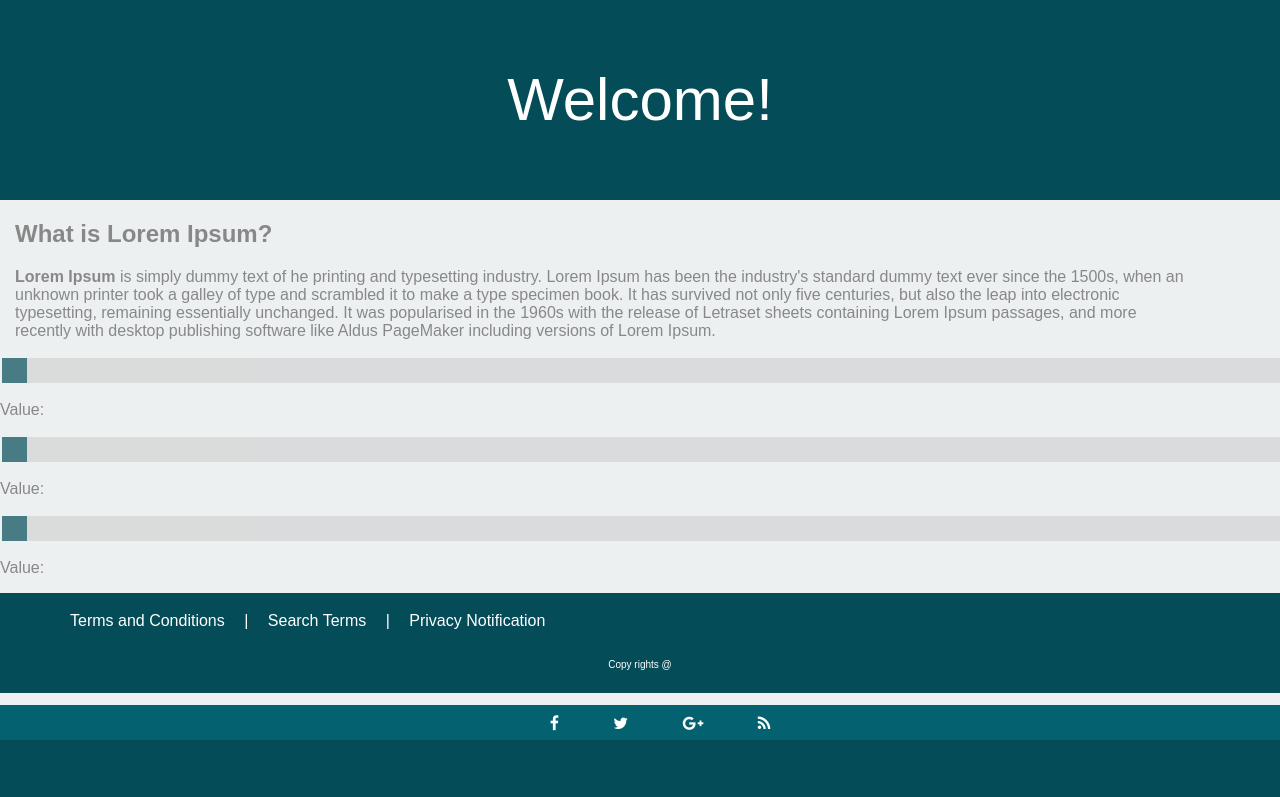
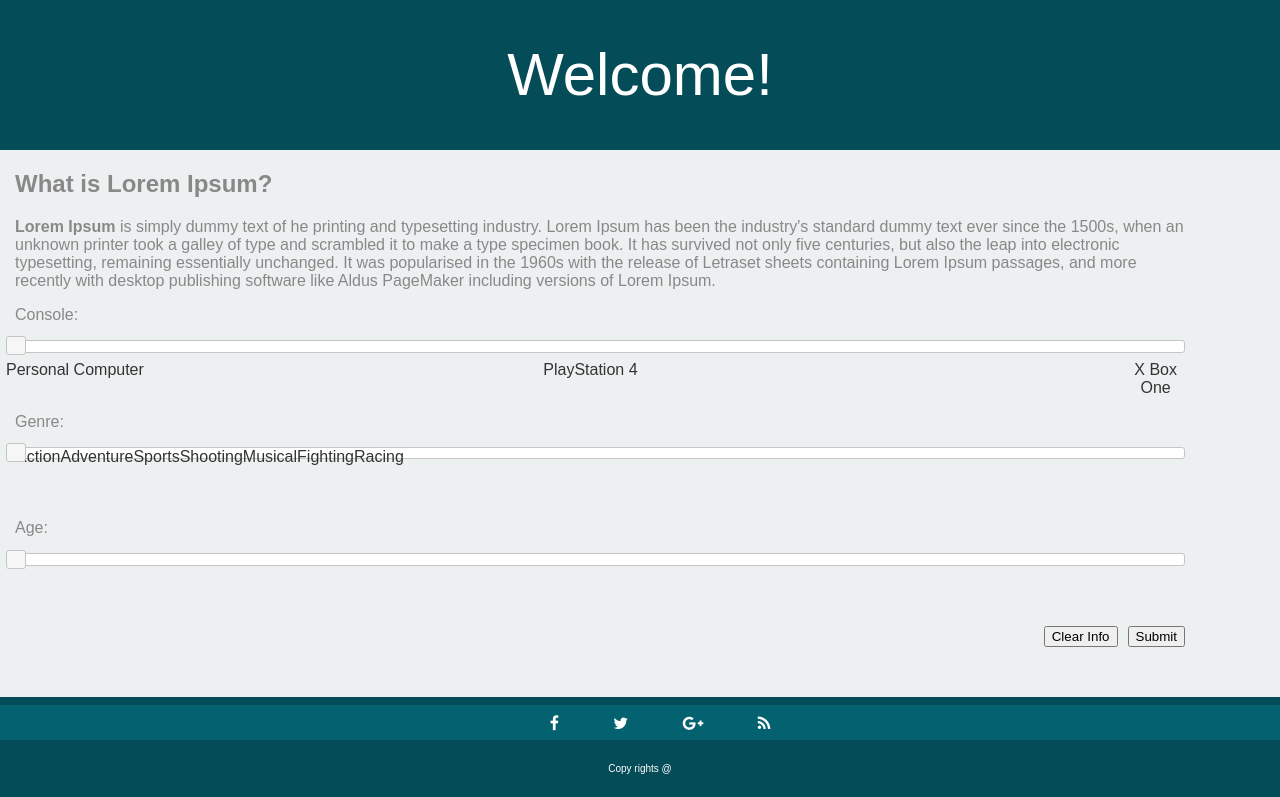
Before and after one commit to amartinez0627/djangoTutorials, a Django app: page /gamefinderapp/ in a window 1280 px wide. Shown: the part 60-857 px from the top of the page. Before the commit the page ends 800 px from the top, so only its background shows below. Run offline with Django 3.2, Linux system fonts and the light colour scheme; some libraries are stand-ins or nearby versions.

Commit message:
added labels to almost all sliders

```diff
--- a/homeworksite/gamefinderapp/static/gamefinderapp/css/index-style.css
+++ b/homeworksite/gamefinderapp/static/gamefinderapp/css/index-style.css
@@ -14,11 +14,11 @@
 
 .banner {
   background: rgb(4, 76, 87);
-  line-height: 200px;
+  line-height: 150px;
   text-align: center;
   color: #fff;
   font-size: 60px;
-  height: 200px;
+  height: 150px;
   width: 100%;
 }
 
@@ -109,39 +109,9 @@
   top: auto;
   bottom: 0;
 }
-/*Codigo extraido de ejemplo w3*/
-
-.slidecontainer {
-  width: 100%;
+#consoleSlider label {
+  position: absolute;
+  margin-top: 20px;
+  margin-left: -10px;
+  text-align: center;
 }
-
-.slider {
-  -webkit-appearance: none;
-  width: 100%;
-  height: 25px;
-  background: #d3d3d3;
-  outline: none;
-  opacity: 0.7;
-  -webkit-transition: .2s;
-  transition: opacity .2s;
-}
-
-.slider:hover {
-  opacity: 1;
-}
-
-.slider::-webkit-slider-thumb {
-  -webkit-appearance: none;
-  appearance: none;
-  width: 25px;
-  height: 25px;
-  background: rgb(4, 76, 87);/*Color del cuadro #4CAF50*/
-  cursor: pointer;
-}
-
-.slider::-moz-range-thumb {
-  width: 25px;
-  height: 25px;
-  background: #4CAF50;
-  cursor: pointer;
-}
--- a/homeworksite/gamefinderapp/templates/gamefinderapp/index.html
+++ b/homeworksite/gamefinderapp/templates/gamefinderapp/index.html
@@ -1,8 +1,10 @@
 {% load static %}
 <link rel="stylesheet" href="{% static 'gamefinderapp/css/index-style.css' %}">
 <script src="{% static 'gamefinderapp/js/index-js.js' %}"></script>
-<script src="{% static 'gamefinderapp/js/RangeSlide.js' %}"></script>
-<script src="https://cdnjs.cloudflare.com/ajax/libs/jquery/2.1.3/jquery.min.js"></script>
+<link href = "https://code.jquery.com/ui/1.10.4/themes/ui-lightness/jquery-ui.css"
+   rel = "stylesheet">
+<script src = "https://code.jquery.com/jquery-1.10.2.js"></script>
+<script src = "https://code.jquery.com/ui/1.10.4/jquery-ui.js"></script>
 <link rel="stylesheet" href="https://maxcdn.bootstrapcdn.com/font-awesome/4.2.0/css/font-awesome.min.css">
 
 <header class="header">
@@ -16,34 +18,66 @@
   </div>
 </header>
 <div class="banner"> Welcome! </div>
-<div class="container">
-  <h2>What is Lorem Ipsum?</h2>
-  <p><b>Lorem Ipsum </b>is simply dummy text of he printing and typesetting industry. Lorem Ipsum has been the
-    industry's standard dummy text ever since the 1500s, when an unknown printer took a galley of type and scrambled it
-    to make a type specimen book. It has survived not only five centuries, but also the leap into electronic
-    typesetting, remaining essentially unchanged. It was popularised in the 1960s with the release of Letraset sheets
-    containing Lorem Ipsum passages, and more recently with desktop publishing software like Aldus PageMaker including
-    versions of Lorem Ipsum.</p>
+
+    <script>
+      var consoleValues = ["Personal Computer","PlayStation 4", "X Box One"];
+      var consolePercentige = (1/(consoleValues.length-1))*100;
+      var genreValues = [
+      "Action","Adventure","Sports","Shooting","Musical","Fighting","Racing"
+      ];
+      var genrePercentige = (1/(genreValues.length-1))*100;
+      var el;
+      $(document).ready(function() {
+        for(var i=0;i<consoleValues.length;i++){
+        el=$('<label>'+ consoleValues[i] +'</label>').css('left',
+         ((i==0) ? '0%': (i*consolePercentige)-4+'%') );
+        $("#consoleSlider").append(el);
+        }
+        for(var x=0;x<genreValues.length;x++){
+        el=$('<label>'+ genreValues[x] +'</label>').css('left',
+         ((x==0) ? '0%': (x*genrePercentige)+'%') );
+        $("#genreSlider").append(el);
+        }
+
+      });
+
+      $(function() {
+          $( "#consoleSlider" ).slider({
+            value:0,
+            min:0,
+            max:2
+          });
+       });
+
+        $(function() {
+          $( "#genreSlider" ).slider({
+            value:0,
+            min:0,
+            max:6
+          });
+       });
+
+        $(function() {
+          $( "#ageSlider" ).slider();
+       });
+    </script>
+    <div class="container">
+      <h2>What is Lorem Ipsum?</h2>
+      <p><b>Lorem Ipsum </b>is simply dummy text of he printing and typesetting industry. Lorem Ipsum has been the industry's standard dummy text ever since the 1500s, when an unknown printer took a galley of type and scrambled it to make a type specimen book. It has survived not only five centuries, but also the leap into electronic typesetting, remaining essentially unchanged. It was popularised in the 1960s with the release of Letraset sheets containing Lorem Ipsum passages, and more recently with desktop publishing software like Aldus PageMaker including versions of Lorem Ipsum.</p>
+
+      <div id="sliders" >
+          <p>Console:</p>
+          <div id="consoleSlider" style="margin-bottom:60px"></div>
+          <p>Genre:</p>
+          <div id="genreSlider" style="margin-bottom:60px"></div>
+          <p>Age:</p>
+          <div id="ageSlider" style="margin-bottom:60px"></div>
+      </div>
+      <span style="float:right; margin-bottom:50px"><button>Clear Info</button><button style="margin-left:10px">Submit</button></span>
 
 </div>
 
-<div class="slidecontainer">
-  <input type="range" min="1" max="3" value="1" class="slider" id="myRangeConsole">
-  <p>Value: <span id="OConsole"></span></p>
-</div>
-<div class="slidecontainer">
-  <input type="range" min="1" max="7" value="1" class="slider" id="myRangeGenre">
-  <p>Value: <span id="Ogenre"></span></p>
-</div>
-<div class="slidecontainer">
-  <input type="range" min="1" max="100" value="1" class="slider" id="myRangeAge">
-  <p>Value: <span id="Oageres"></span></p>
-</div>
 
-
-<!--slider1 de valores console -1-3
-slider2 genre 1-7
-slider3 age resctricion 1-100 -->
 
 <div class="bottom-nav fixed-bottom">
   <ul class="nav">
--- a/homeworksite/homeworksite/urls.py
+++ b/homeworksite/homeworksite/urls.py
@@ -22,3 +22,4 @@
     path('gamefinderapp/', include('gamefinderapp.urls')),
     path('admin/', admin.site.urls),
 ] + static(settings.MEDIA_URL, document_root = settings.MEDIA_ROOT)
+urlpatterns+= static(settings.STATIC_URL,document_root=settings.STATIC_ROOT)
```
